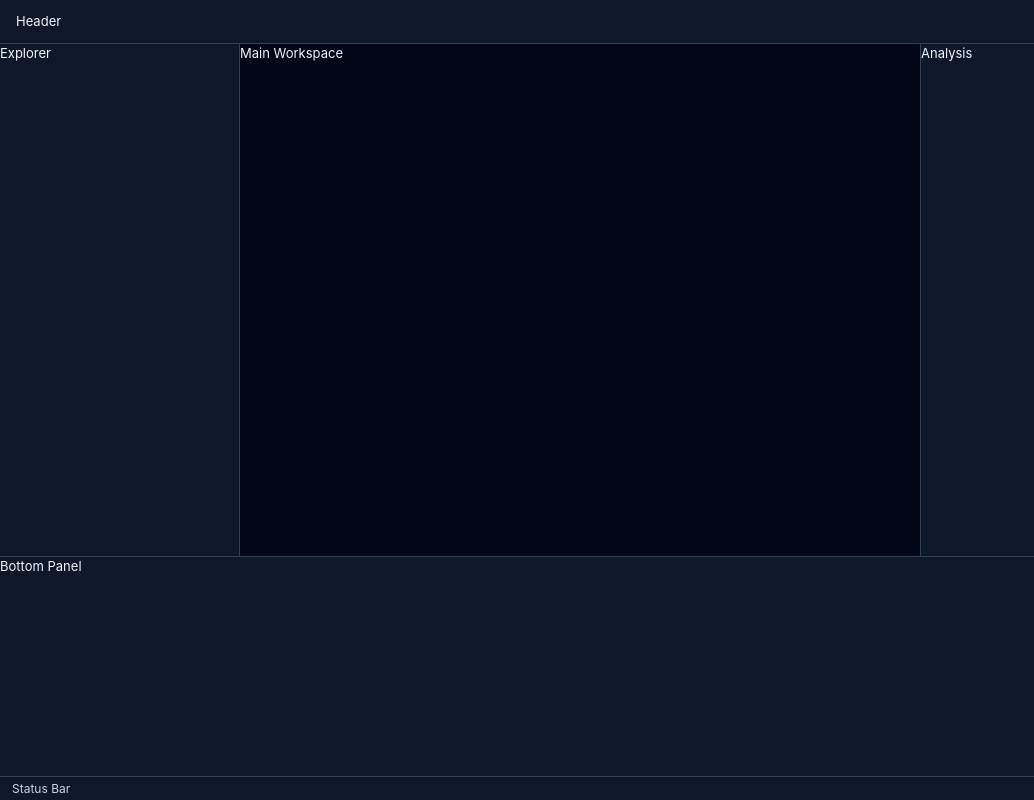
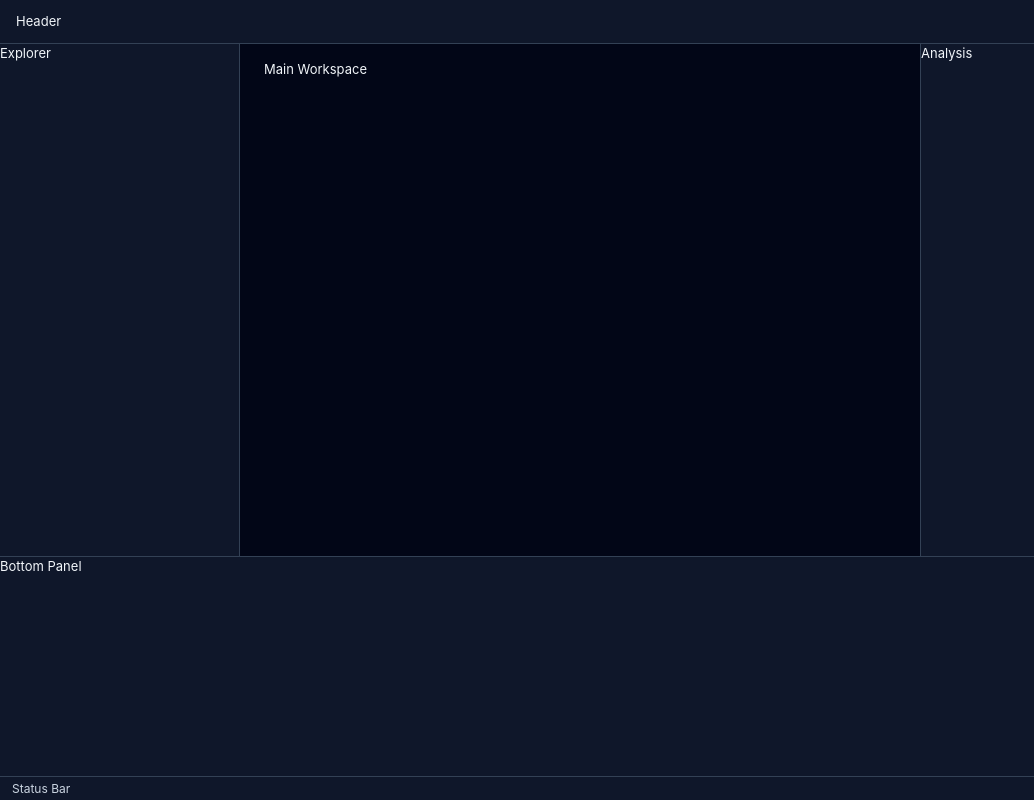
Before and after one commit to nilaysardar04042001/JavaScript-Notebook, a React (Vite) app in the folder frontend/: page / in a window 1280 px wide. Shown: the whole page, without its empty margins (0-1034 px from the left). Built offline with nearby package versions, Linux system fonts and the light colour scheme.

Commit message:
feat: add Notebook container foundation

```diff
--- a/frontend/src/App.tsx
+++ b/frontend/src/App.tsx
@@ -5,6 +5,7 @@ import { ExplorerPanel } from './components/layout/ExplorerPanel'
 import { AnalysisPanel } from './components/layout/AnalysisPanel'
 import { BottomPanel } from './components/layout/BottomPanel'
 import { StatusBar } from './components/layout/StatusBar'
+import {Notebook} from './components/notebook/Notebook'
 // import './App.css'
 
 function App() {
@@ -18,7 +19,9 @@ function App() {
         <ExplorerPanel>
           Explorer
         </ExplorerPanel>
-        <section>Main Workspace</section>
+        <Notebook>
+          Main Workspace
+        </Notebook>
         <AnalysisPanel>
           Analysis
         </AnalysisPanel>
--- /dev/null
+++ b/frontend/src/components/notebook/Notebook/Notebook.css
@@ -0,0 +1,20 @@
+/*
+ * JavaScript Notebook
+ * Notebook
+ *
+ * Stage 8.5.1 — Notebook Container
+ */
+
+.jn-notebook {
+  display: flex;
+  flex-direction: column;
+  width: 100%;
+  max-width: var(--jn-notebook-content-max-width);
+  min-width: 0;
+  min-height: 100%;
+  margin: 0 auto;
+  padding: var(--jn-space-4) var(--jn-space-6);
+  overflow: auto;
+  background: var(--jn-color-app-background);
+  color: var(--jn-color-text);
+}
--- /dev/null
+++ b/frontend/src/components/notebook/Notebook/Notebook.tsx
@@ -0,0 +1,14 @@
+import type { HTMLAttributes, PropsWithChildren } from 'react'
+import './Notebook.css'
+
+export type NotebookProps = PropsWithChildren<HTMLAttributes<HTMLElement>>
+
+export function Notebook({ children, className, ...props }: NotebookProps) {
+  const classes = ['jn-notebook', className].filter(Boolean).join(' ')
+
+  return (
+    <section className={classes} {...props}>
+      {children}
+    </section>
+  )
+}
--- /dev/null
+++ b/frontend/src/components/notebook/Notebook/index.ts
@@ -0,0 +1,2 @@
+export { Notebook } from './Notebook'
+export type { NotebookProps } from './Notebook'
```
